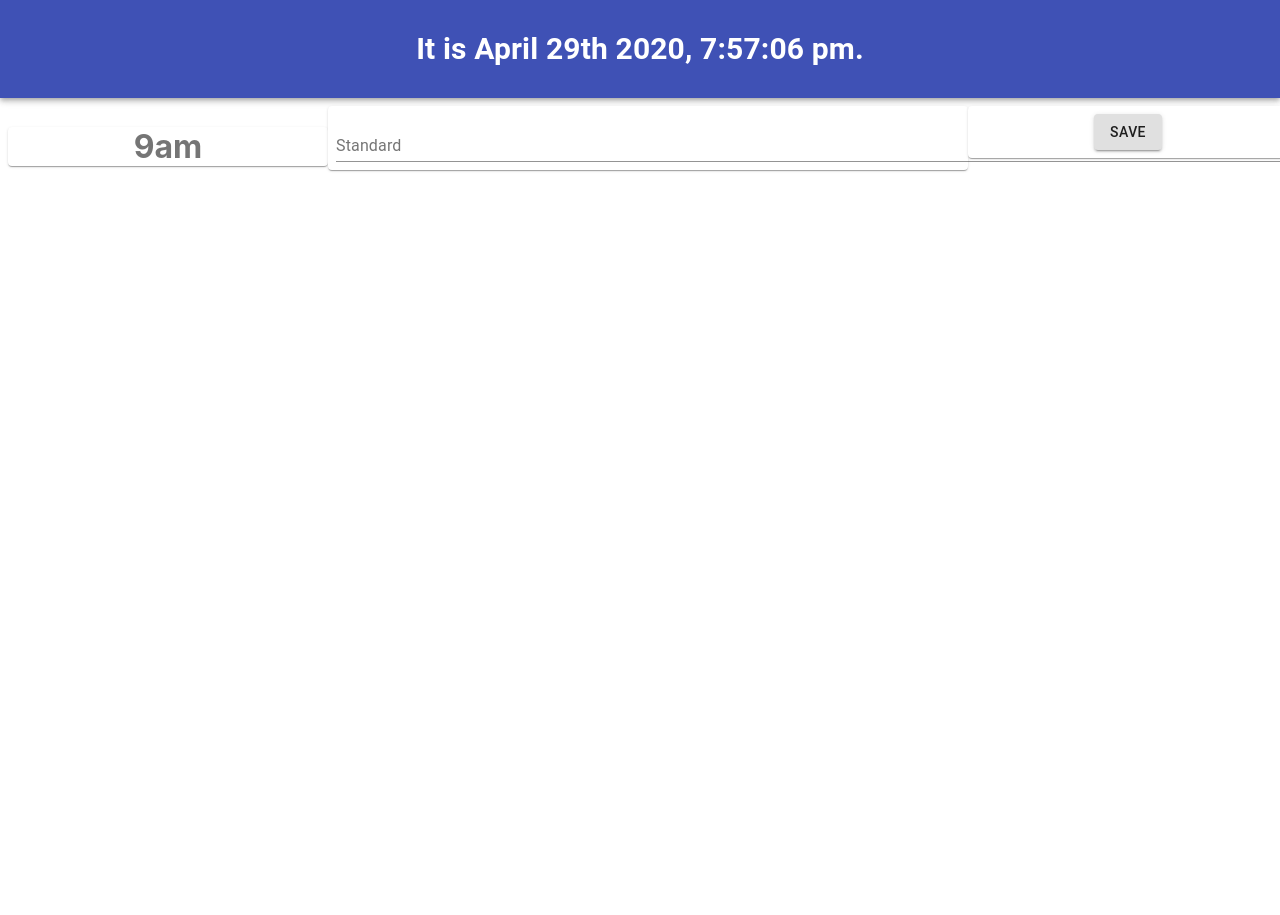
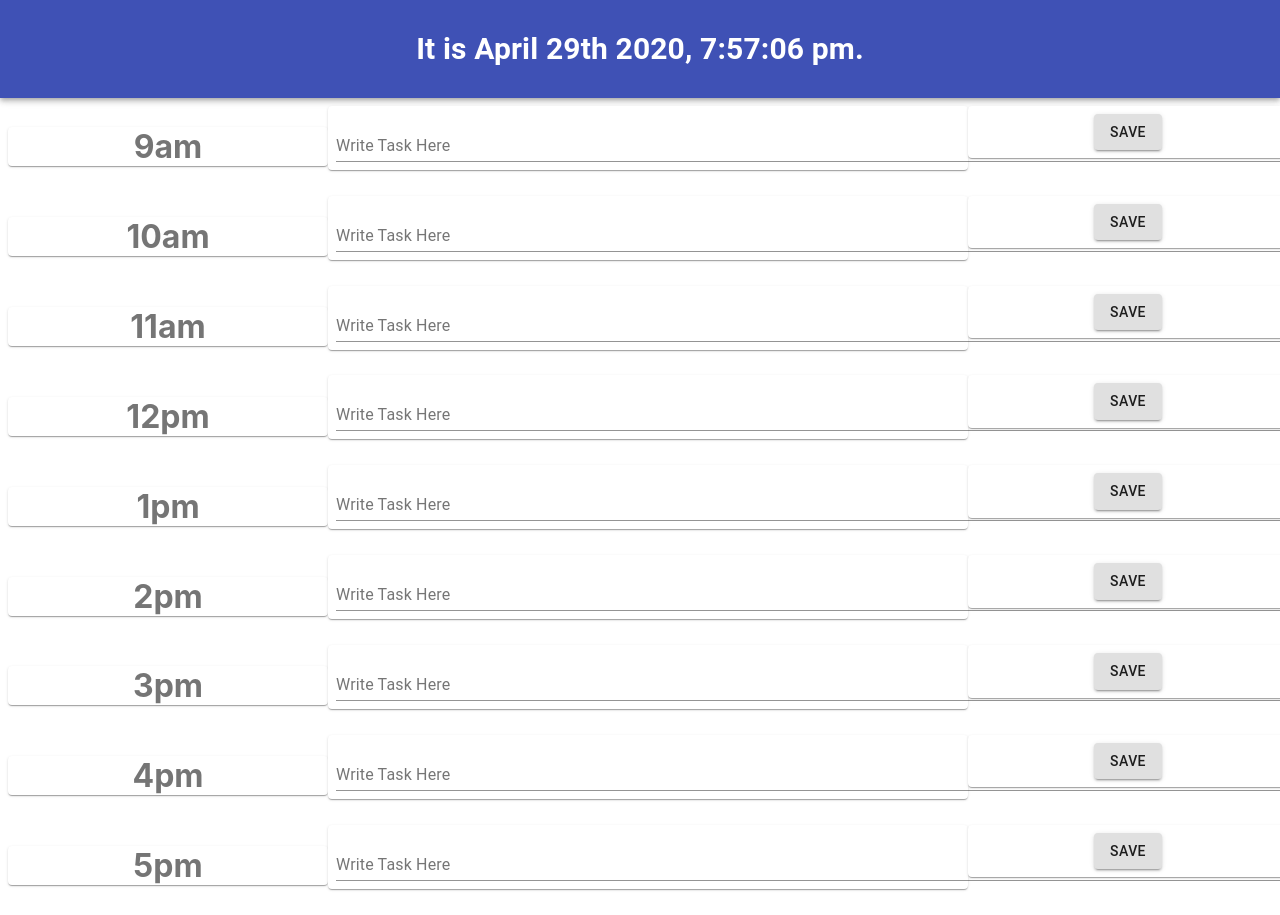
Before and after one commit to Haplescent/react-cal, a React (Create React App) app: page / in a window 1280 px wide. Shown: the top 915 px of the page. Before the commit the page ends 800 px from the top, so only its background shows below. Built offline with nearby package versions, Linux system fonts and the light colour scheme.

Commit message:
finished but some bugs remain

```diff
--- a/src/App.js
+++ b/src/App.js
@@ -3,18 +3,25 @@ import logo from "./logo.svg";
 import "./App.css";
 import "./components/Grid.js";
 import CenteredGrid from "./components/Grid.js";
-
-
 import ButtonAppBar from "./components/AppBar.js";
 
 
 
 
 function App() {
+
   return (
     <div className="App">
       {ButtonAppBar()}
       <CenteredGrid hour="9am"/>
+      <CenteredGrid hour="10am"/>
+      <CenteredGrid hour="11am"/>
+      <CenteredGrid hour="12pm"/>
+      <CenteredGrid hour="1pm"/>
+      <CenteredGrid hour="2pm"/>
+      <CenteredGrid hour="3pm"/>
+      <CenteredGrid hour="4pm"/>
+      <CenteredGrid hour="5pm"/>
     </div>
   );
 }
--- a/src/components/Grid.js
+++ b/src/components/Grid.js
@@ -68,7 +68,7 @@ export default function CenteredGrid(props) {
         <Grid item xs={6}>
           <Paper Paper className={classes.paper}>
             <form className={classes.root} noValidate autoComplete="off">
-              <TextField id="standard-basic" label="Standard" />
+              <TextField id="standard-basic" label="Write Task Here" />
             </form>
           </Paper>
         </Grid>
@@ -78,7 +78,7 @@ export default function CenteredGrid(props) {
         <Grid item xs={6}>
           <Paper Paper className={classes.paper}>
             <form className={classes.root} noValidate autoComplete="off">
-              <TextField disabled id="standard-basic" label="Standard" />
+              <TextField disabled id="standard-basic" label="Write Task Here" />
             </form>
           </Paper>
         </Grid>
```
